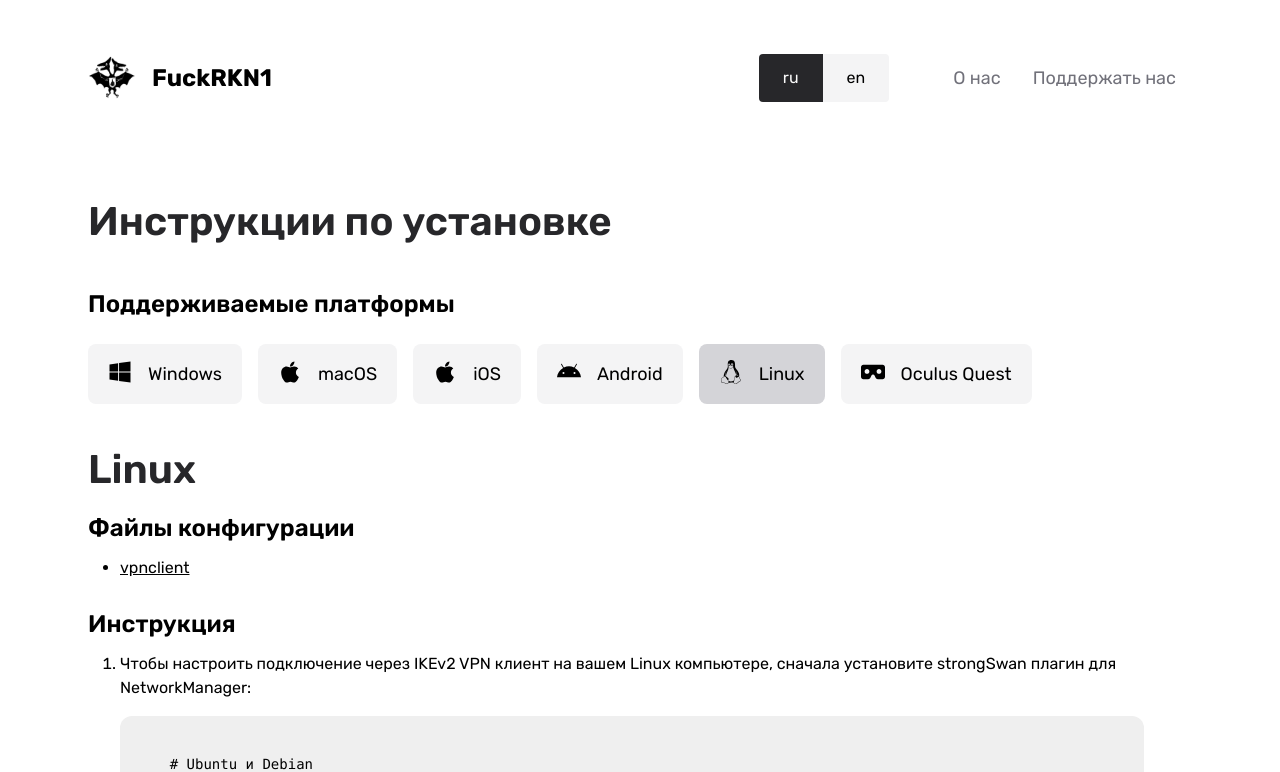
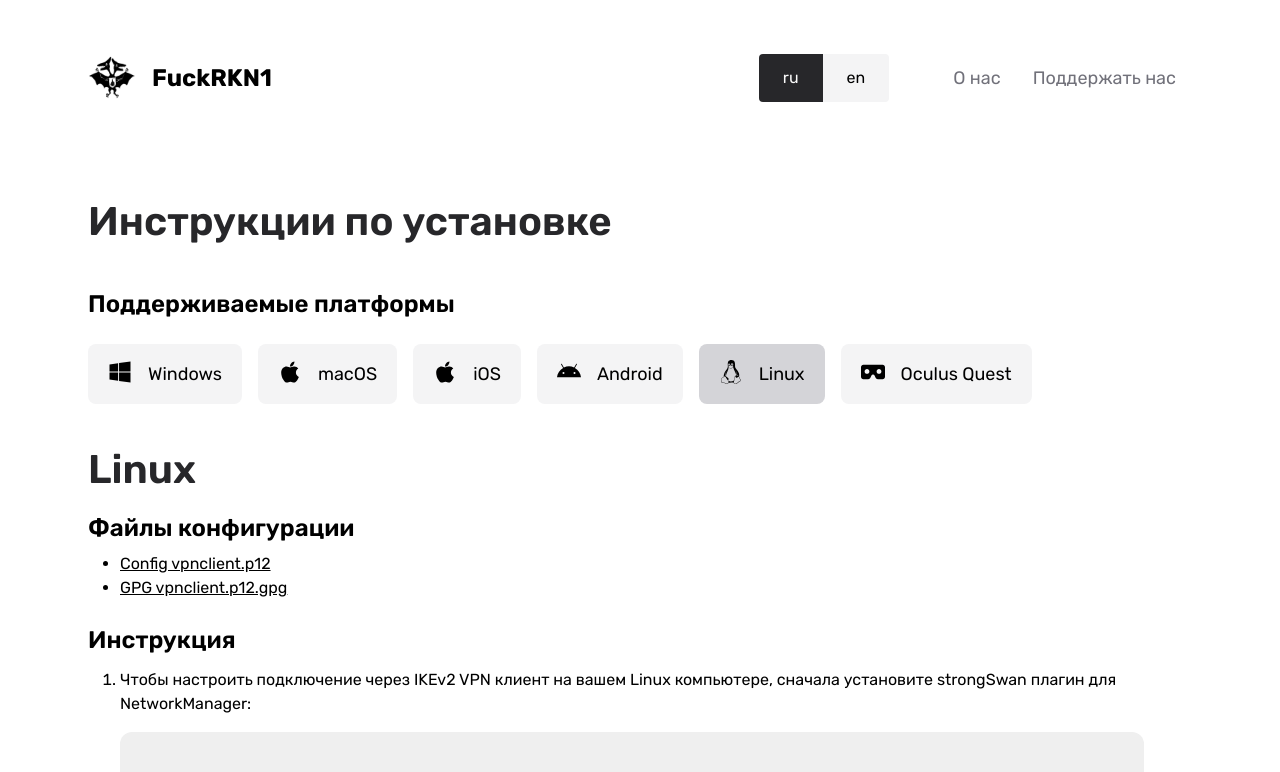
Before and after one commit to frkn-dev/frkn.org, a React (Vite) app: page /install in a window 1280 px wide. Shown: the top 772 px of the page. Built offline with nearby package versions, Linux system fonts and the light colour scheme.

Commit message:
Add links to gpg files

```diff
--- a/src/components/Instructions/ConfigList/ConfigList.tsx
+++ b/src/components/Instructions/ConfigList/ConfigList.tsx
@@ -2,6 +2,11 @@
 
 import { content } from "../../../content/instructions";
 import { DataContext } from "../../../providers/DataProvider";
+
+interface File {
+  title: string;
+  link: string;
+}
 
 const ConfigList: React.FC<{ platform: string }> = (props) => {
   const appContext = useContext(DataContext);
@@ -10,27 +15,24 @@
 
   const { subtitle } = content.configSection;
 
-  const getFilesListElem = () => {
+  const getFilesListItem = () => {
     const { configFiles } = content.instructions[props.platform];
-    return configFiles.map((file: object, index: string) => {
-      const values = Object.entries(file);
 
-      return values.map(([key, value]) => {
-        return (
-          <li key={`${index}${key}`} className="py-1">
-            <a href={value} download>
-              {key}
-            </a>
-          </li>
-        );
-      });
+    return configFiles.map((files: File, index: string) => {
+      return (
+        <li key={index}>
+          <a href={files.link} download>
+            {files.title}
+          </a>
+        </li>
+      );
     });
   };
 
   return (
     <div className="mb-6">
       <h3 className="text-2xl font-semibold pb-2">{subtitle[lang]}</h3>
-      <ul className="list-disc pl-8">{getFilesListElem()}</ul>
+      <ul className="list-disc pl-8">{getFilesListItem()}</ul>
     </div>
   );
 };
--- a/src/content/instructions.ts
+++ b/src/content/instructions.ts
@@ -70,13 +70,21 @@
             title: "Windows",
             configFiles: [
                 {
-                    ikev2_config_import:
-                        "https://s.fuckrkn1.xyz/client-conf/0.0.2/ikev2_config_import.cmd",
+                    title: "Config ikev2_config_import.cmd",
+                    link: "https://s.fuckrkn1.xyz/client-conf/0.0.2/ikev2_config_import.cmd",
                 },
                 {
-                    vpnclient:
-                        "https://s.fuckrkn1.xyz/client-conf/0.0.2/vpnclient.p12",
+                    title: "GPG ikev2_config_import.cmd.gpg",
+                    link: "https://s.fuckrkn1.xyz/client-conf/0.0.2/ikev2_config_import.cmd.gpg",
                 },
+                {
+                    title: "Config vpnclient.p12",
+                    link: "https://s.fuckrkn1.xyz/client-conf/0.0.2/vpnclient.p12",
+                },
+                {
+                    title: "GPG vpnclient.p12.gpg",
+                    link: "https://s.fuckrkn1.xyz/client-conf/0.0.2/vpnclient.p12.gpg",
+                }
             ],
             steps: [
                 {
@@ -126,8 +134,12 @@
             title: "macOS",
             configFiles: [
                 {
-                    vpnclient:
-                        "https://s.fuckrkn1.xyz/client-conf/0.0.2/vpnclient.mobileconfig",
+                    title: "Config vpnclient.mobileconfig",
+                    link: "https://s.fuckrkn1.xyz/client-conf/0.0.2/vpnclient.mobileconfig",
+                },
+                {
+                    title: "GPG vpnclient.mobileconfig.gpg",
+                    link: "https://s.fuckrkn1.xyz/client-conf/0.0.2/vpnclient.mobileconfig.gpg",
                 },
             ],
             steps: [
@@ -162,8 +174,12 @@
             title: "iOS (iPhone/iPad)",
             configFiles: [
                 {
-                    vpnclient:
-                        "https://s.fuckrkn1.xyz/client-conf/0.0.2/vpnclient.mobileconfig",
+                    title: "Config vpnclient.mobileconfig",
+                    link: "https://s.fuckrkn1.xyz/client-conf/0.0.2/vpnclient.mobileconfig",
+                },
+                {
+                    title: "GPG vpnclient.mobileconfig.gpg",
+                    link: "https://s.fuckrkn1.xyz/client-conf/0.0.2/vpnclient.mobileconfig.gpg",
                 },
             ],
             steps: [
@@ -198,14 +214,18 @@
             title: "Android",
             configFiles: [
                 {
-                    vpnclient:
-                        "https://s.fuckrkn1.xyz/client-conf/0.0.2/vpnclient.sswan",
+                    title: "Config vpnclient.sswan",
+                    link: "https://s.fuckrkn1.xyz/client-conf/0.0.2/vpnclient.sswan",
+                },
+                {
+                    title: "GPG vpnclient.sswan.gpg",
+                    link: "https://s.fuckrkn1.xyz/client-conf/0.0.2/vpnclient.sswan.gpg",
                 },
             ],
             steps: [
                 {
-                    ru: `Загрузите <a href="https://play.google.com/store/apps/details?id=org.strongswan.android" target="_blank" rel="noopener noreferrer">strongSwan VPN Client</a> из Google Play`,
-                    en: `Download <a href="https://play.google.com/store/apps/details?id=org.strongswan.android" target="_blank" rel="noopener noreferrer">strongSwan VPN Client</a> from Google Play`,
+                    ru: `Загрузите <a href="https://play.google.com/store/apps/details?id=org.strongswan.android" target="_blank" rel="noopener noreferrer">strongSwan VPN Client</a> из Google Play. Или загрузите APK strongSwan <a href="https://download.strongswan.org/Android/" target="_blank" rel="noopener noreferrer">здесь</a>.`,
+                    en: `Download <a href="https://play.google.com/store/apps/details?id=org.strongswan.android" target="_blank" rel="noopener noreferrer">strongSwan VPN Client</a> from Google Play. Or downloads strongSwan APK <a href="https://download.strongswan.org/Android/" target="_blank" rel="noopener noreferrer">here</a>.`,
                 },
                 {
                     ru: `Сохраните файл <b>vpnclient.sswan</b> на ваше устройство.`,
@@ -238,8 +258,12 @@
             title: "Oculus Quest",
             configFiles: [
                 {
-                    vpnclient:
-                        "https://s.fuckrkn1.xyz/client-conf/0.0.2/vpnclient.sswan",
+                    title: "Config vpnclient.sswan",
+                    link: "https://s.fuckrkn1.xyz/client-conf/0.0.2/vpnclient.sswan",
+                },
+                {
+                    title: "GPG vpnclient.sswan.gpg",
+                    link: "https://s.fuckrkn1.xyz/client-conf/0.0.2/vpnclient.sswan.gpg",
                 },
             ],
             steps: [
@@ -308,9 +332,13 @@
             title: "Linux",
             configFiles: [
                 {
-                    vpnclient:
-                        "https://s.fuckrkn1.xyz/client-conf/0.0.2/vpnclient.p12",
+                    title: "Config vpnclient.p12",
+                    link: "https://s.fuckrkn1.xyz/client-conf/0.0.2/vpnclient.p12",
                 },
+                {
+                    title: "GPG vpnclient.p12.gpg",
+                    link: "https://s.fuckrkn1.xyz/client-conf/0.0.2/vpnclient.p12.gpg",
+                }
             ],
             steps: [
                 {
```
